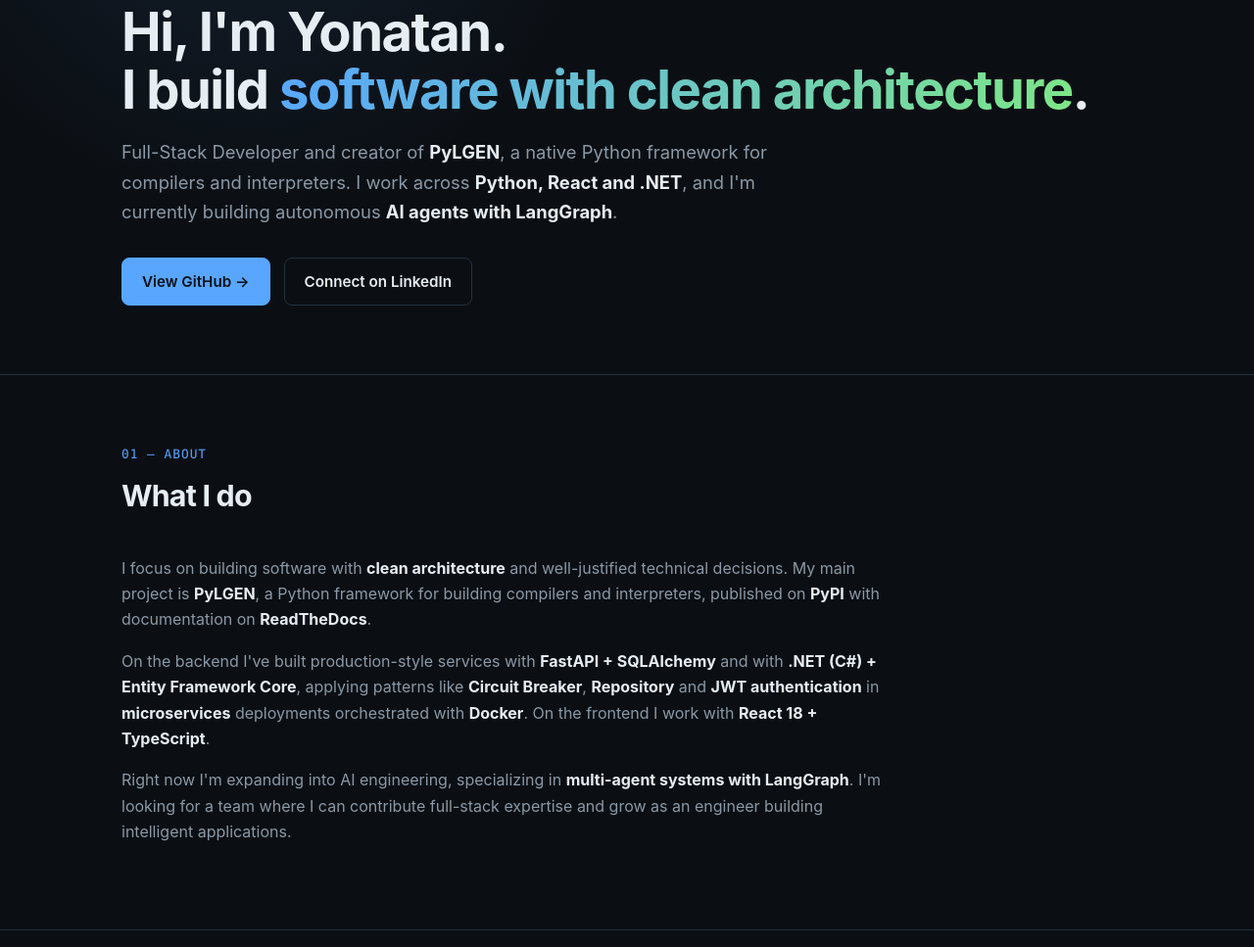
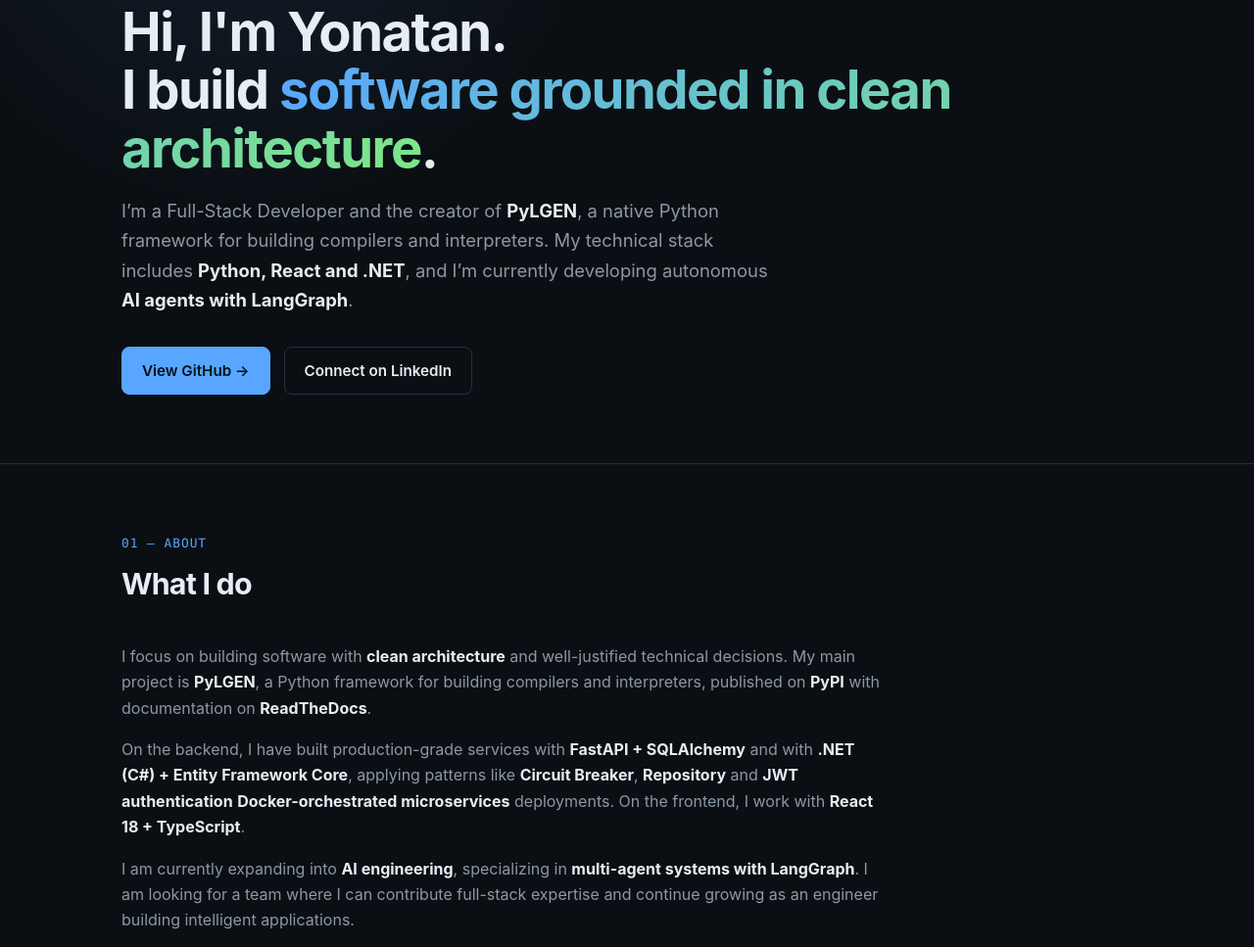
Before and after one commit to YonyUk/yonyuk.github.io, a plain HTML site: page index.html in a window 1280 px wide. Shown: the part 205-1172 px from the top of the page at 98% size. Drawn offline with Linux system fonts and the light colour scheme.

Commit message:
Update index.html

```diff
--- a/index.html
+++ b/index.html
@@ -150,11 +150,10 @@
   <header class="hero">
     <div class="container">
       <div class="badge">Available for Full-Stack roles</div>
-      <h1>Hi, I'm Yonatan.<br>I build <span class="grad">software with clean architecture</span>.</h1>
+      <h1>Hi, I'm Yonatan.<br>I build <span class="grad">software grounded in clean architecture</span>.</h1>
       <p class="lead">
-        Full-Stack Developer and creator of <strong>PyLGEN</strong>, a native Python framework for compilers and interpreters.
-        I work across <strong>Python, React and .NET</strong>, and I'm currently building autonomous
-        <strong>AI agents with LangGraph</strong>.
+        I’m a Full-Stack Developer and the creator of <strong>PyLGEN</strong>, a native Python framework for building compilers and interpreters.
+        My technical stack includes <strong>Python, React and .NET</strong>, and I’m currently developing autonomous <strong>AI agents with LangGraph</strong>.
       </p>
       <div class="cta">
         <a class="btn primary" href="https://github.com/YonyUk" target="_blank" rel="noopener">View GitHub →</a>
@@ -175,14 +174,14 @@
         published on <strong>PyPI</strong> with documentation on <strong>ReadTheDocs</strong>.
       </p>
       <p>
-        On the backend I've built production-style services with <strong>FastAPI + SQLAlchemy</strong> and with
+        On the backend, I have built production-grade services with <strong>FastAPI + SQLAlchemy</strong> and with
         <strong>.NET (C#) + Entity Framework Core</strong>, applying patterns like <strong>Circuit Breaker</strong>,
-        <strong>Repository</strong> and <strong>JWT authentication</strong> in <strong>microservices</strong> deployments
-        orchestrated with <strong>Docker</strong>. On the frontend I work with <strong>React 18 + TypeScript</strong>.
+        <strong>Repository</strong> and <strong>JWT authentication</strong> <strong>Docker-orchestrated microservices</strong> deployments.
+        On the frontend, I work with <strong>React 18 + TypeScript</strong>.
       </p>
       <p>
-        Right now I'm expanding into AI engineering, specializing in <strong>multi-agent systems with LangGraph</strong>.
-        I'm looking for a team where I can contribute full-stack expertise and grow as an engineer building intelligent applications.
+        I am currently expanding into <strong>AI engineering</strong>, specializing in <strong>multi-agent systems with LangGraph</strong>.
+        I am looking for a team where I can contribute full-stack expertise and continue growing as an engineer building intelligent applications.
       </p>
     </div>
   </section>
```
